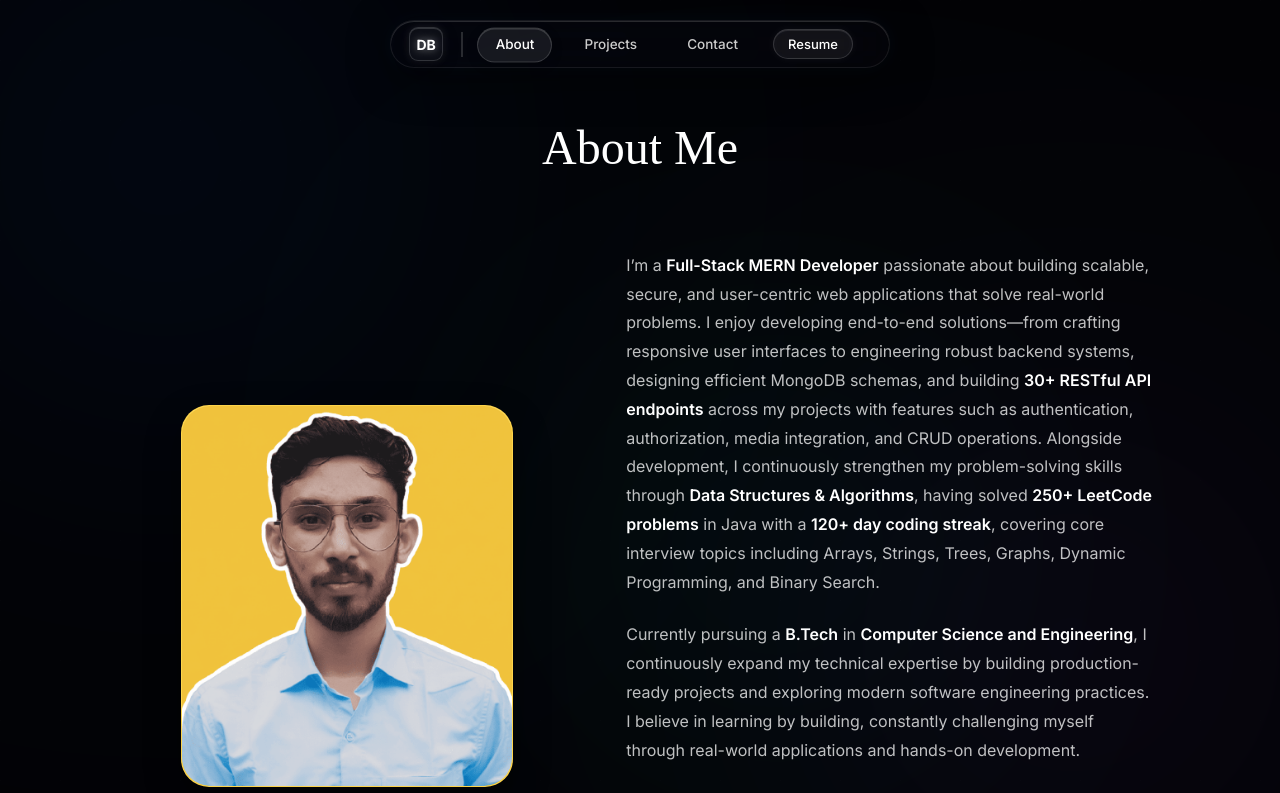
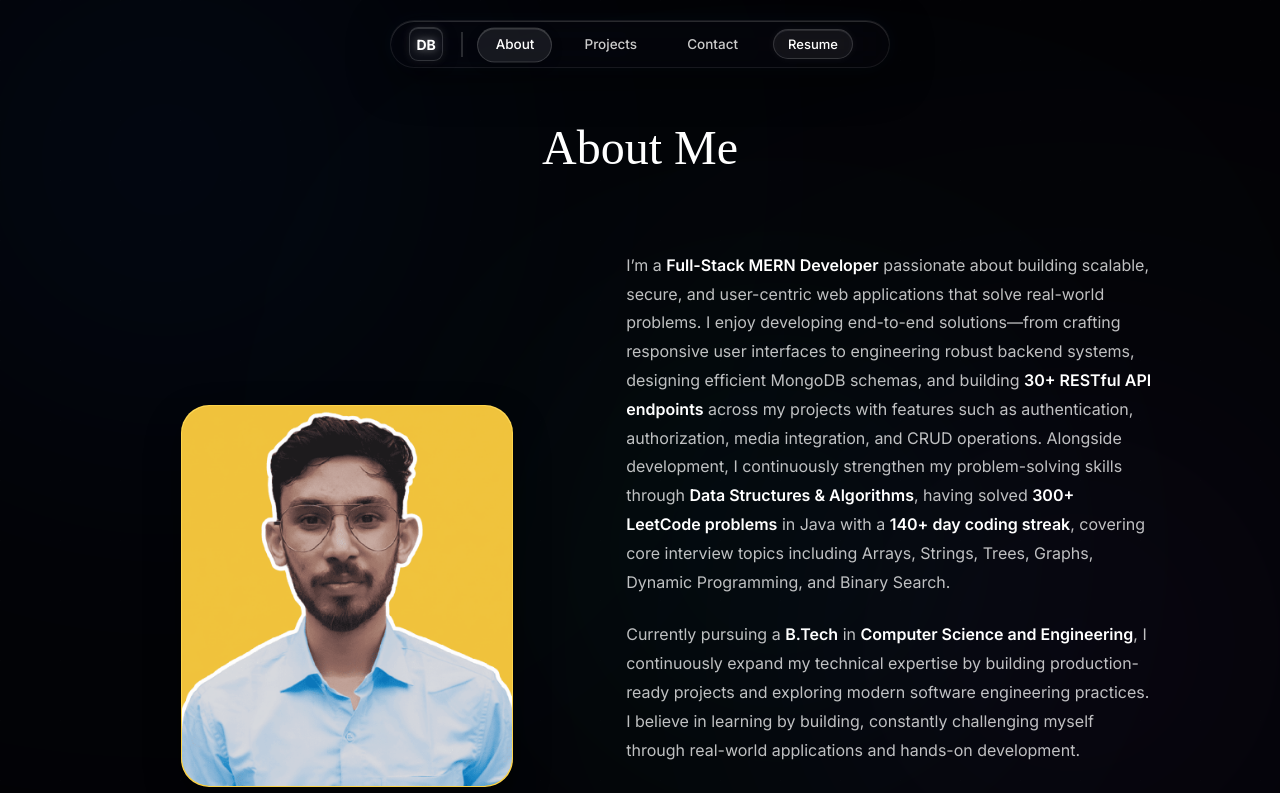
Before and after one commit to dibyo20/Portfolio, a React (Vite) app: page /about in a window 1280 px wide. Shown: the top 793 px of the page. Built offline with nearby package versions, Linux system fonts and the light colour scheme; a web font is replaced by a local one.

Commit message:
feat: add AboutPage with glassmorphic 3D tilt cards and skill showcase

```diff
--- a/src/pages/AboutPage.jsx
+++ b/src/pages/AboutPage.jsx
@@ -109,7 +109,7 @@ const AboutPage = () => {
 
         <div className="about-text">
           <p>
-            I’m a <strong className="highlight">Full-Stack MERN Developer</strong> passionate about building scalable, secure, and user-centric web applications that solve real-world problems. I enjoy developing end-to-end solutions—from crafting responsive user interfaces to engineering robust backend systems, designing efficient MongoDB schemas, and building <strong className="highlight">30+ RESTful API endpoints</strong> across my projects with features such as authentication, authorization, media integration, and CRUD operations. Alongside development, I continuously strengthen my problem-solving skills through <strong className="highlight">Data Structures & Algorithms</strong>, having solved <strong className="highlight">250+ LeetCode problems</strong> in Java with a <strong className="highlight">120+ day coding streak</strong>, covering core interview topics including Arrays, Strings, Trees, Graphs, Dynamic Programming, and Binary Search.
+            I’m a <strong className="highlight">Full-Stack MERN Developer</strong> passionate about building scalable, secure, and user-centric web applications that solve real-world problems. I enjoy developing end-to-end solutions—from crafting responsive user interfaces to engineering robust backend systems, designing efficient MongoDB schemas, and building <strong className="highlight">30+ RESTful API endpoints</strong> across my projects with features such as authentication, authorization, media integration, and CRUD operations. Alongside development, I continuously strengthen my problem-solving skills through <strong className="highlight">Data Structures & Algorithms</strong>, having solved <strong className="highlight">300+ LeetCode problems</strong> in Java with a <strong className="highlight">140+ day coding streak</strong>, covering core interview topics including Arrays, Strings, Trees, Graphs, Dynamic Programming, and Binary Search.
           </p>
 
           <p>
```
